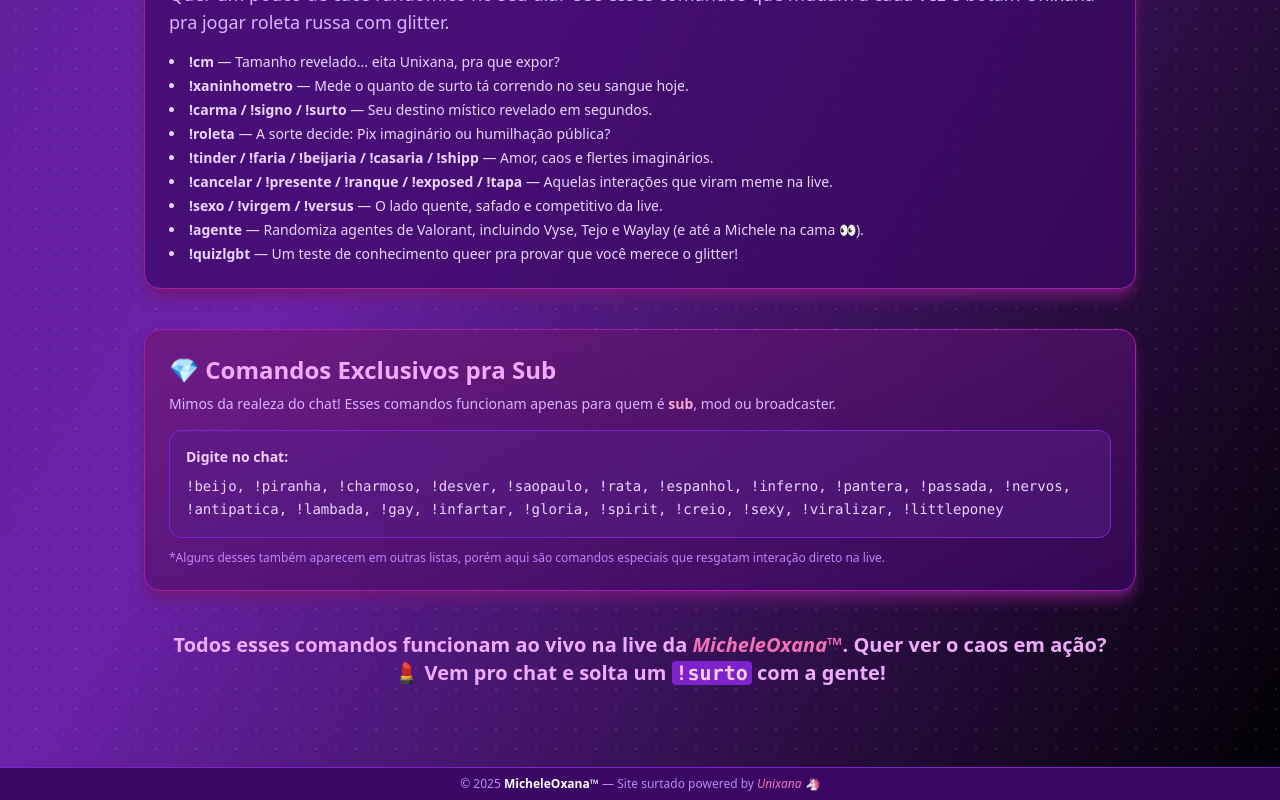
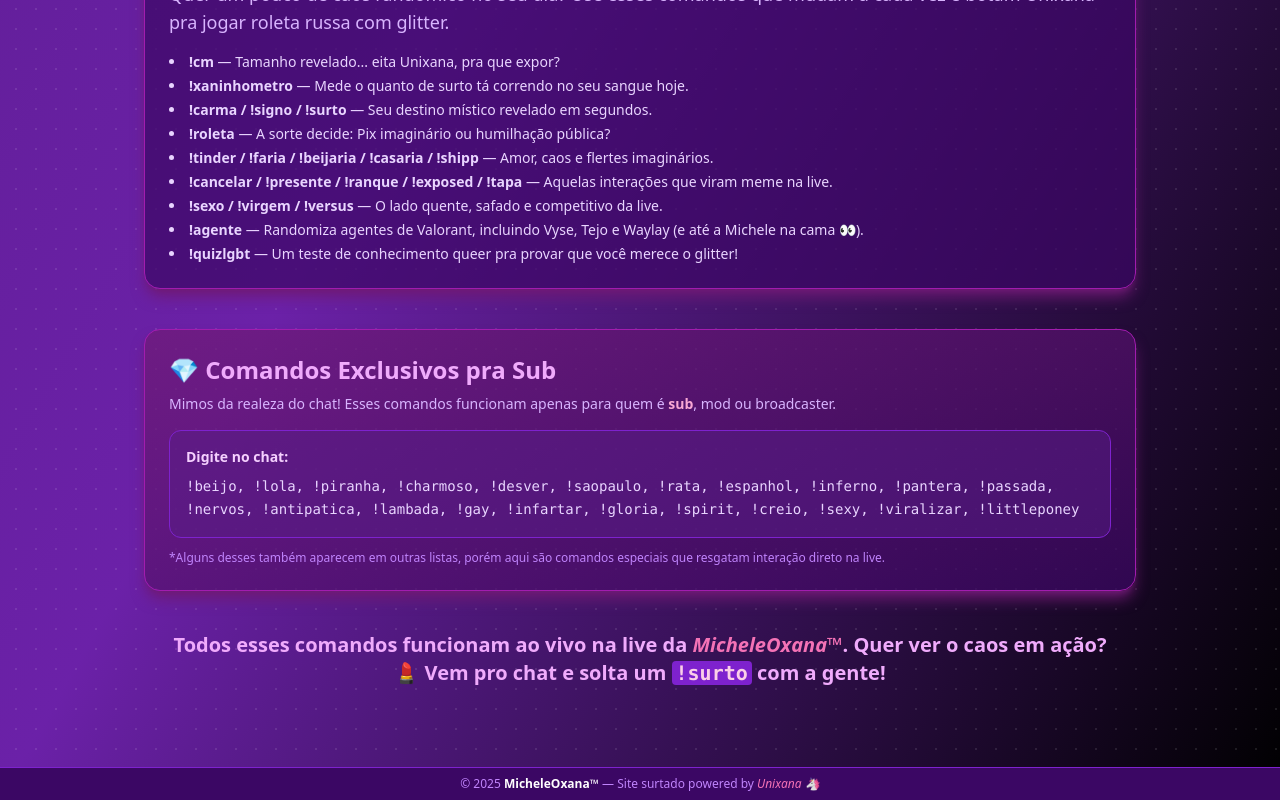
Before and after one commit to MicheleOxana/michele-site, a Next.js app: page /comandos in a window 1280 px wide. Shown: the part 1467-2267 px from the top of the page. Built offline with nearby package versions, Linux system fonts and the light colour scheme.

Commit message:
atualizar

```diff
--- a/pages/comandos.tsx
+++ b/pages/comandos.tsx
@@ -106,7 +106,7 @@
               <div className="bg-purple-900/50 rounded-xl p-4 border border-purple-700">
                 <p className="text-fuchsia-200 font-semibold mb-2">Digite no chat:</p>
                 <p className="font-mono leading-relaxed break-words">
-                  !beijo, !piranha, !charmoso, !desver, !saopaulo, !rata, !espanhol, !inferno, !pantera, !passada, !nervos, !antipatica, !lambada, !gay, !infartar, !gloria, !spirit, !creio, !sexy, !viralizar, !littleponey
+                  !beijo, !lola, !piranha, !charmoso, !desver, !saopaulo, !rata, !espanhol, !inferno, !pantera, !passada, !nervos, !antipatica, !lambada, !gay, !infartar, !gloria, !spirit, !creio, !sexy, !viralizar, !littleponey
                 </p>
               </div>
               <p className="mt-3 text-purple-400 text-xs">
```
